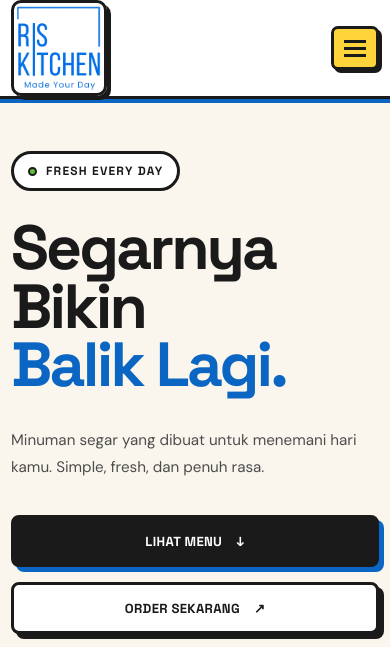
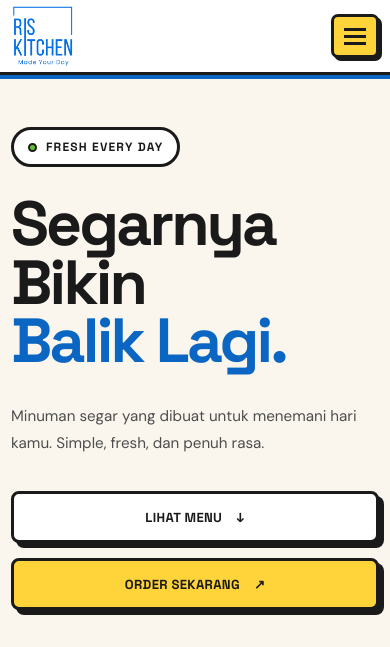
Before and after one commit to AdriLorenzo99/Ris_Kitchen, a plain HTML site: page index.html in a window 390 px wide. Shown: the top 647 px of the page. Drawn offline with Linux system fonts and the light colour scheme.

Commit message:
update: product grid background and button color

```diff
--- a/style.css
+++ b/style.css
@@ -163,22 +163,8 @@ button {
 }
 
 .nav-logo {
-    width: 145px;
+    width: 64px;
     height: auto;
-
-    border: 3px solid var(--black);
-    border-radius: 10px;
-
-    box-shadow: 4px 4px 0 var(--black);
-
-    transition:
-        transform 0.2s ease,
-        box-shadow 0.2s ease;
-}
-
-.logo-link:hover .nav-logo {
-    transform: translate(2px, 2px);
-    box-shadow: 2px 2px 0 var(--black);
 }
 
 .nav-menu {
@@ -420,19 +406,19 @@ button {
 }
 
 .primary-button {
-    background: var(--black);
-    color: var(--white);
-
-    box-shadow: 5px 5px 0 var(--brand-blue);
+    background: var(--white);
+    color: var(--black);
+
+    box-shadow: 5px 5px 0 var(--black);
 }
 
 .primary-button:hover {
     transform: translate(3px, 3px);
-    box-shadow: 2px 2px 0 var(--brand-blue);
+    box-shadow: 2px 2px 0 var(--black);
 }
 
 .secondary-button {
-    background: var(--white);
+    background: var(--yellow);
     box-shadow: 5px 5px 0 var(--black);
 }
 
@@ -689,7 +675,7 @@ button {
     border: var(--border);
     border-radius: 20px;
 
-    background: var(--green);
+    background: var(--white);
 
     box-shadow: 10px 10px 0 var(--black);
 }
@@ -1406,11 +1392,8 @@ button {
 }
 
 .footer-logo {
-    width: 150px;
+    width: 128px;
     height: auto;
-
-    border: 3px solid var(--white);
-    border-radius: 10px;
 }
 
 .footer-brand p {
@@ -1685,7 +1668,8 @@ button {
     }
 
     .nav-logo {
-        width: 125px;
+        width: 64px;
+        height: auto;
     }
 
     .nav-menu,
@@ -2682,7 +2666,7 @@ button {
 ========================================================= */
 
 .nav-logo {
-    width: 128px;
+    width: 64px;
 }
 
 .featured-actions {
@@ -2871,7 +2855,7 @@ body.modal-open {
 
 @media (max-width: 760px) {
     .nav-logo {
-        width: 110px;
+        width: 64px;
     }
 
     .hero-section {
@@ -2990,7 +2974,7 @@ body.modal-open {
     }
 
     .nav-logo {
-        width: 104px;
+        width: 64px;
     }
 
     .hero-content h1 {
@@ -3046,7 +3030,7 @@ body.modal-open {
 
 /* Header logo: slightly smaller while keeping the original treatment. */
 .nav-logo {
-    width: 116px;
+    width: 64px;
 }
 
 /* About Us: square image presentation, shorter and more balanced. */
@@ -3074,7 +3058,7 @@ body.modal-open {
 
 @media (max-width: 760px) {
     .nav-logo {
-        width: 102px;
+        width: 64px;
     }
 
     .about-grid {
@@ -3094,7 +3078,7 @@ body.modal-open {
 
 @media (max-width: 430px) {
     .nav-logo {
-        width: 96px;
+        width: 64px;
     }
 
     .about-image-wrapper {
```
